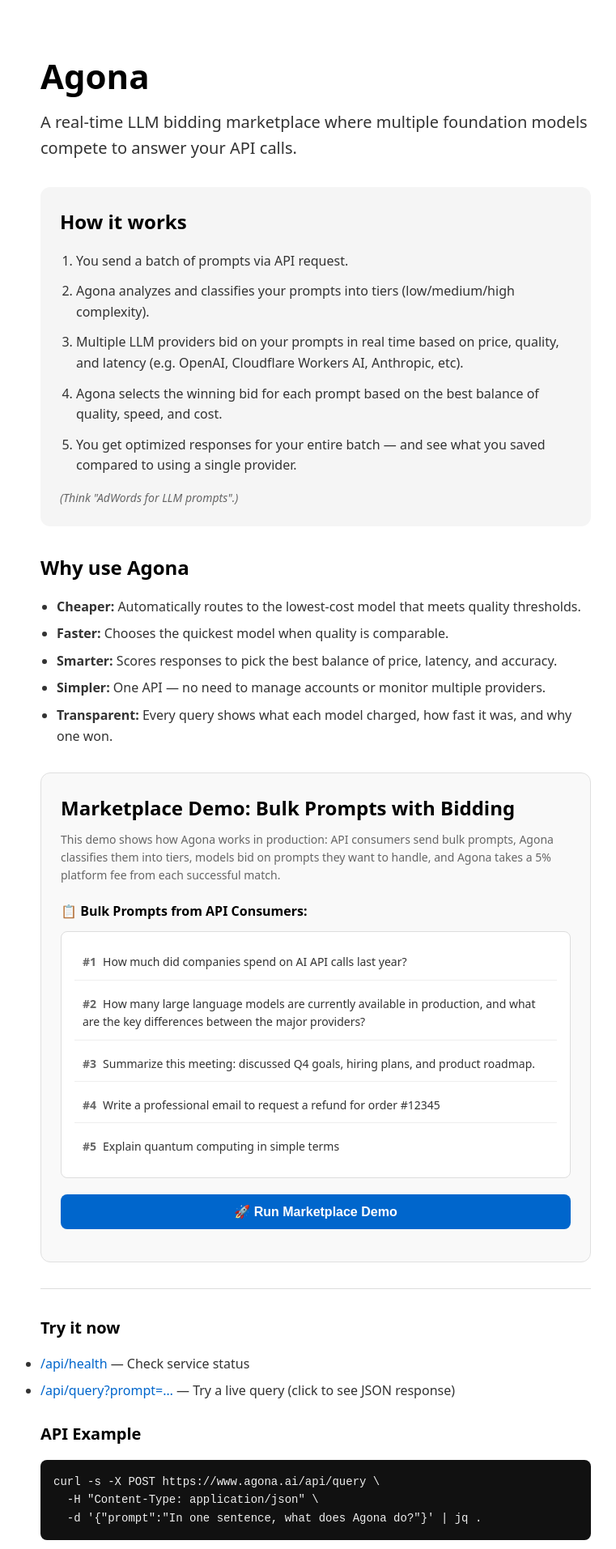
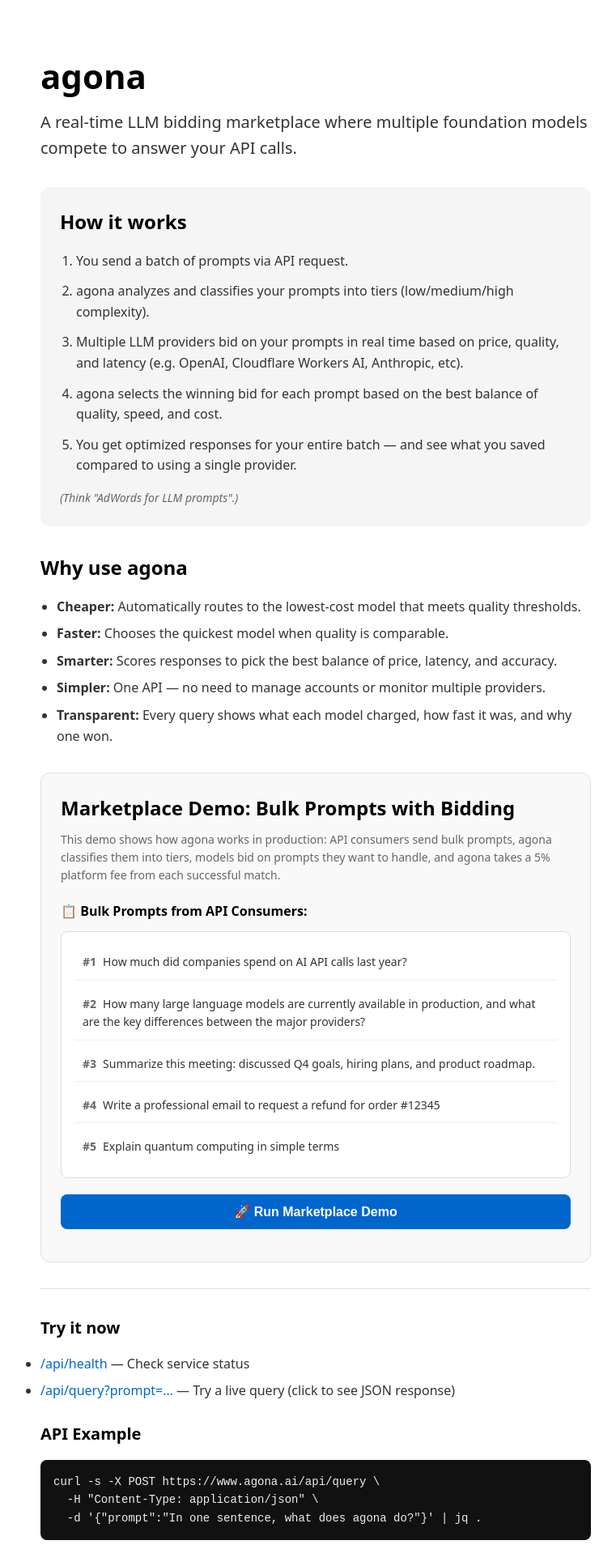
Before and after one commit to mhiscox/agona, a Next.js app: page / in a window 1280 px wide. Shown: the top 1913 px of the page at 81% size, without its empty margins (250-1011 px from the left). Built offline with nearby package versions, Linux system fonts and the light colour scheme.

Commit message:
Change all instances of Agona to lowercase agona

```diff
--- a/app/api/bulk-query/route.js
+++ b/app/api/bulk-query/route.js
@@ -43,7 +43,7 @@
 const BRAND_SYSTEM = `
 You are a helpful AI assistant. Answer questions directly and accurately.
 For general questions (weather, facts, etc.), provide a helpful answer.
-Only mention Agona if the user specifically asks about it.
+Only mention agona if the user specifically asks about it.
 Reply in one concise sentence only.
 `.trim();
 
@@ -56,7 +56,7 @@
 
 const TIMEOUT_MS = Number(PROVIDER_TIMEOUT_MS) || 8000;
 const AGONA_CUT_PCT = 0.05; // 5% platform fee (on price)
-const AGONA_SAVINGS_CUT_PCT = 0.20; // 20% of savings goes to Agona
+const AGONA_SAVINGS_CUT_PCT = 0.20; // 20% of savings goes to agona
 
 function approxTokens(s = "") { return Math.ceil(s.length / 4); }
 function round6(n) { return n == null ? n : +n.toFixed(6); }
@@ -559,7 +559,7 @@
             savingsPct = marketPrice > 0 ? round6((savingsVsMarket / marketPrice) * 100) : savingsPct;
           }
 
-          // Calculate Agona cut as % of savings (20% of savings)
+          // Calculate agona cut as % of savings (20% of savings)
           // Also ensure minimum cut based on price (5% of price) as fallback
           let agonaCut;
           if (savingsVsMarket > 0) {
--- a/app/api/query/route.js
+++ b/app/api/query/route.js
@@ -44,7 +44,7 @@
 
 /* ========= CONSTANTS / HELPERS ========= */
 const BRAND_SYSTEM = `
-You answer on behalf of Agona: a real-time LLM bidding marketplace where multiple foundation models compete on price, latency, and quality to answer API calls.
+You answer on behalf of agona: a real-time LLM bidding marketplace where multiple foundation models compete on price, latency, and quality to answer API calls.
 If unsure, say "I don't know." Reply in one concise sentence only.
 `.trim();
 
@@ -75,7 +75,7 @@
 }
 
 function onBrand(text = "", prompt = "") {
-  // Only apply brand filter if prompt is asking about Agona/LLMs
+  // Only apply brand filter if prompt is asking about agona/LLMs
   const promptLower = prompt.toLowerCase();
   const isAgonaPrompt = promptLower.includes("agona") ||
                         promptLower.includes("what does") ||
@@ -83,11 +83,11 @@
                         promptLower.includes("language model");
 
   if (!isAgonaPrompt) {
-    // For non-Agona prompts, accept any non-empty response
+    // For non-agona prompts, accept any non-empty response
     return text.trim().length > 0;
   }
 
-  // For Agona prompts, check if answer is on-brand
+  // For agona prompts, check if answer is on-brand
   const s = text.toLowerCase();
   const must = s.includes("llm") || s.includes("language model") || s.includes("model");
   const hits = ["price", "latency", "quality", "cost", "speed"].filter((k) => s.includes(k)).length;
@@ -287,7 +287,7 @@
 export async function GET(req) {
   try {
     const { searchParams } = new URL(req.url);
-    const prompt = searchParams.get("prompt") || "In one sentence, what does Agona do?";
+    const prompt = searchParams.get("prompt") || "In one sentence, what does agona do?";
 
     // Reuse POST logic by creating a mock request
     const mockReq = new Request(req.url, {
--- a/app/components/LiveDemo.js
+++ b/app/components/LiveDemo.js
@@ -6,7 +6,7 @@
   const [loading, setLoading] = useState(false);
   const [results, setResults] = useState(null);
   const [error, setError] = useState(null);
-  const [prompt, setPrompt] = useState('In one sentence, what does Agona do?');
+  const [prompt, setPrompt] = useState('In one sentence, what does agona do?');
 
   const runDemo = async () => {
     setLoading(true);
--- a/app/layout.js
+++ b/app/layout.js
@@ -12,7 +12,7 @@
 });
 
 export const metadata = {
-  title: "Agona - LLM Bidding Marketplace",
+  title: "agona - LLM Bidding Marketplace",
   description: "Real-time LLM bidding marketplace where multiple foundation models compete on price, latency, and quality",
   icons: {
     icon: '/icon.svg',
--- a/app/page.js
+++ b/app/page.js
@@ -4,7 +4,7 @@
 
 export default function Home() {
   const sample = "/api/query?prompt=" + encodeURIComponent(
-    "In one sentence, what does Agona do?"
+    "In one sentence, what does agona do?"
   );
 
   // Demo state
@@ -24,7 +24,7 @@
   const [activeBids, setActiveBids] = useState([]);
 
   const promptChips = [
-    'What does Agona do?',
+    'What does agona do?',
     'Draft a 2-sentence refund email',
     'Summarize this text'
   ];
@@ -164,7 +164,7 @@
       color:"#1a1a1a",
       minHeight:"100vh"
     }}>
-      <h1 style={{fontSize:"clamp(32px, 8vw, 42px)",marginBottom:8,fontWeight:700,color:"#000"}}>Agona</h1>
+      <h1 style={{fontSize:"clamp(32px, 8vw, 42px)",marginBottom:8,fontWeight:700,color:"#000"}}>agona</h1>
       <p style={{fontSize:"clamp(16px, 4vw, 20px)",marginBottom:32,color:"#333"}}>
         A real-time LLM bidding marketplace where multiple foundation models compete to answer your API calls.
       </p>
@@ -173,9 +173,9 @@
         <h2 style={{fontSize:"clamp(20px, 5vw, 24px)",marginTop:0,marginBottom:16,color:"#000"}}>How it works</h2>
         <ol style={{margin:0,paddingLeft:20,color:"#333"}}>
           <li style={{marginBottom:12}}>You send a batch of prompts via API request.</li>
-          <li style={{marginBottom:12}}>Agona analyzes and classifies your prompts into tiers (low/medium/high complexity).</li>
+          <li style={{marginBottom:12}}>agona analyzes and classifies your prompts into tiers (low/medium/high complexity).</li>
           <li style={{marginBottom:12}}>Multiple LLM providers bid on your prompts in real time based on price, quality, and latency (e.g. OpenAI, Cloudflare Workers AI, Anthropic, etc).</li>
-          <li style={{marginBottom:12}}>Agona selects the winning bid for each prompt based on the best balance of quality, speed, and cost.</li>
+          <li style={{marginBottom:12}}>agona selects the winning bid for each prompt based on the best balance of quality, speed, and cost.</li>
           <li style={{marginBottom:12}}>You get optimized responses for your entire batch — and see what you saved compared to using a single provider.</li>
         </ol>
         <p style={{marginTop:16,marginBottom:0,color:"#666",fontStyle:"italic",fontSize:14}}>
@@ -184,7 +184,7 @@
       </div>
 
       <div style={{marginBottom:32,color:"#1a1a1a"}}>
-        <h2 style={{fontSize:"clamp(20px, 5vw, 24px)",marginBottom:16,color:"#000"}}>Why use Agona</h2>
+        <h2 style={{fontSize:"clamp(20px, 5vw, 24px)",marginBottom:16,color:"#000"}}>Why use agona</h2>
         <ul style={{margin:0,paddingLeft:20,color:"#333"}}>
           <li style={{marginBottom:8}}><strong>Cheaper:</strong> Automatically routes to the lowest-cost model that meets quality thresholds.</li>
           <li style={{marginBottom:8}}><strong>Faster:</strong> Chooses the quickest model when quality is comparable.</li>
@@ -438,8 +438,8 @@
           Marketplace Demo: Bulk Prompts with Bidding
         </h2>
         <p style={{ fontSize: 14, color: '#666', marginBottom: 20 }}>
-          This demo shows how Agona works in production: API consumers send bulk prompts, Agona classifies them into tiers,
-          models bid on prompts they want to handle, and Agona takes a 5% platform fee from each successful match.
+          This demo shows how agona works in production: API consumers send bulk prompts, agona classifies them into tiers,
+          models bid on prompts they want to handle, and agona takes a 5% platform fee from each successful match.
         </p>
 
         {/* Show prompts upfront */}
@@ -647,7 +647,7 @@
                 {/* Arrow */}
                 <div style={{ fontSize: 24, color: '#0066cc', flex: '0 0 auto' }}>→</div>
 
-                {/* Step 2: Agona Processing */}
+                    {/* Step 2: agona Processing */}
                 <div style={{ textAlign: 'center', flex: '1 1 120px' }}>
                   <div style={{
                     width: 60,
@@ -665,7 +665,7 @@
                   }}>
                     ⚙️
                   </div>
-                  <div style={{ fontSize: 12, fontWeight: 600, color: '#000' }}>Agona</div>
+                      <div style={{ fontSize: 12, fontWeight: 600, color: '#000' }}>agona</div>
                   <div style={{ fontSize: 11, color: '#666', marginTop: 4 }}>
                     {auctionStage === 'classifying' ? 'Classifying...' : 'Complete'}
                   </div>
@@ -797,7 +797,7 @@
                   <div style={{ color: '#000', fontWeight: 600, fontSize: 20 }}>${bulkResults.summary.totalCost.toFixed(6)}</div>
                 </div>
                 <div>
-                  <div style={{ color: '#666', fontSize: 12 }}>Agona Revenue</div>
+                      <div style={{ color: '#666', fontSize: 12 }}>agona Revenue</div>
                   <div style={{ color: '#2e7d32', fontWeight: 600, fontSize: 20 }}>${bulkResults.summary.agonaRevenue.toFixed(6)}</div>
                 </div>
                 <div>
@@ -848,7 +848,7 @@
                     <th style={{ textAlign: 'right', padding: '10px', fontWeight: 600, color: '#000', fontFamily: 'monospace' }}>Price</th>
                     <th style={{ textAlign: 'right', padding: '10px', fontWeight: 600, color: '#000', fontFamily: 'monospace' }}>Market Price</th>
                     <th style={{ textAlign: 'right', padding: '10px', fontWeight: 600, color: '#000', fontFamily: 'monospace' }}>Savings</th>
-                    <th style={{ textAlign: 'right', padding: '10px', fontWeight: 600, color: '#000', fontFamily: 'monospace' }}>Agona Cut</th>
+                    <th style={{ textAlign: 'right', padding: '10px', fontWeight: 600, color: '#000', fontFamily: 'monospace' }}>agona Cut</th>
                   </tr>
                 </thead>
                 <tbody>
@@ -1048,7 +1048,7 @@
         <pre style={{whiteSpace:"pre-wrap",background:"#111",color:"#eee",padding:16,borderRadius:8,overflow:"auto",fontSize:"clamp(12px, 3vw, 14px)"}}>
 {`curl -s -X POST https://www.agona.ai/api/query \\
   -H "Content-Type: application/json" \\
-  -d '{"prompt":"In one sentence, what does Agona do?"}' | jq .`}
+  -d '{"prompt":"In one sentence, what does agona do?"}' | jq .`}
         </pre>
         <p style={{fontSize:14,color:"#666",marginTop:8}}>
           Or use GET: <a href={sample} style={{color:"#0066cc"}}>https://www.agona.ai{sample}</a>
@@ -1056,7 +1056,7 @@
       </div>
 
       <p style={{marginTop:48,fontSize:12,color:"#999",textAlign:"center"}}>
-        Agona 2025
+        agona 2025
       </p>
     </main>
   );
```
Also changed, not shown: app/test/page.js (+2 -2 lines), 1 other file (tests, documents, lock files or other folders).
